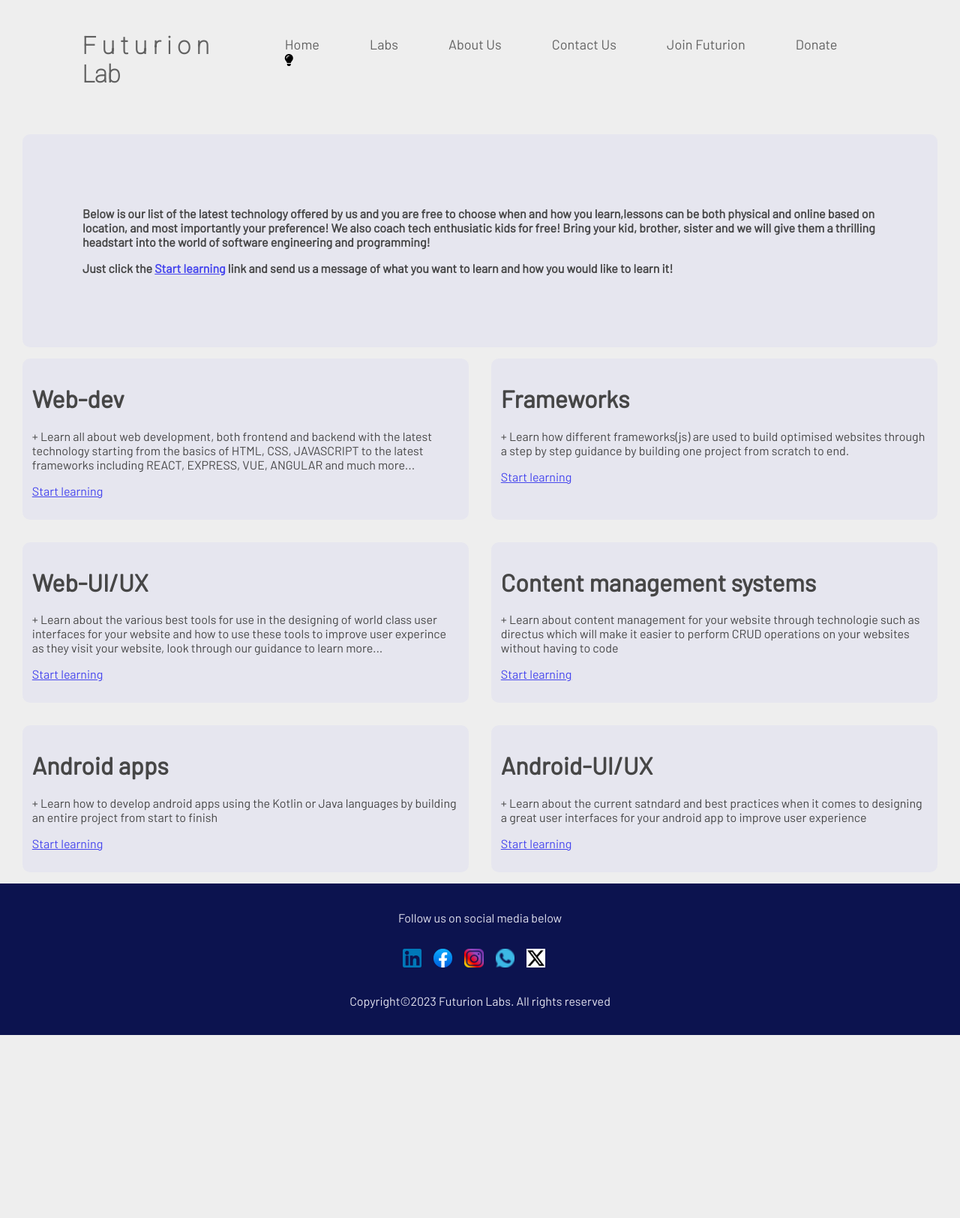
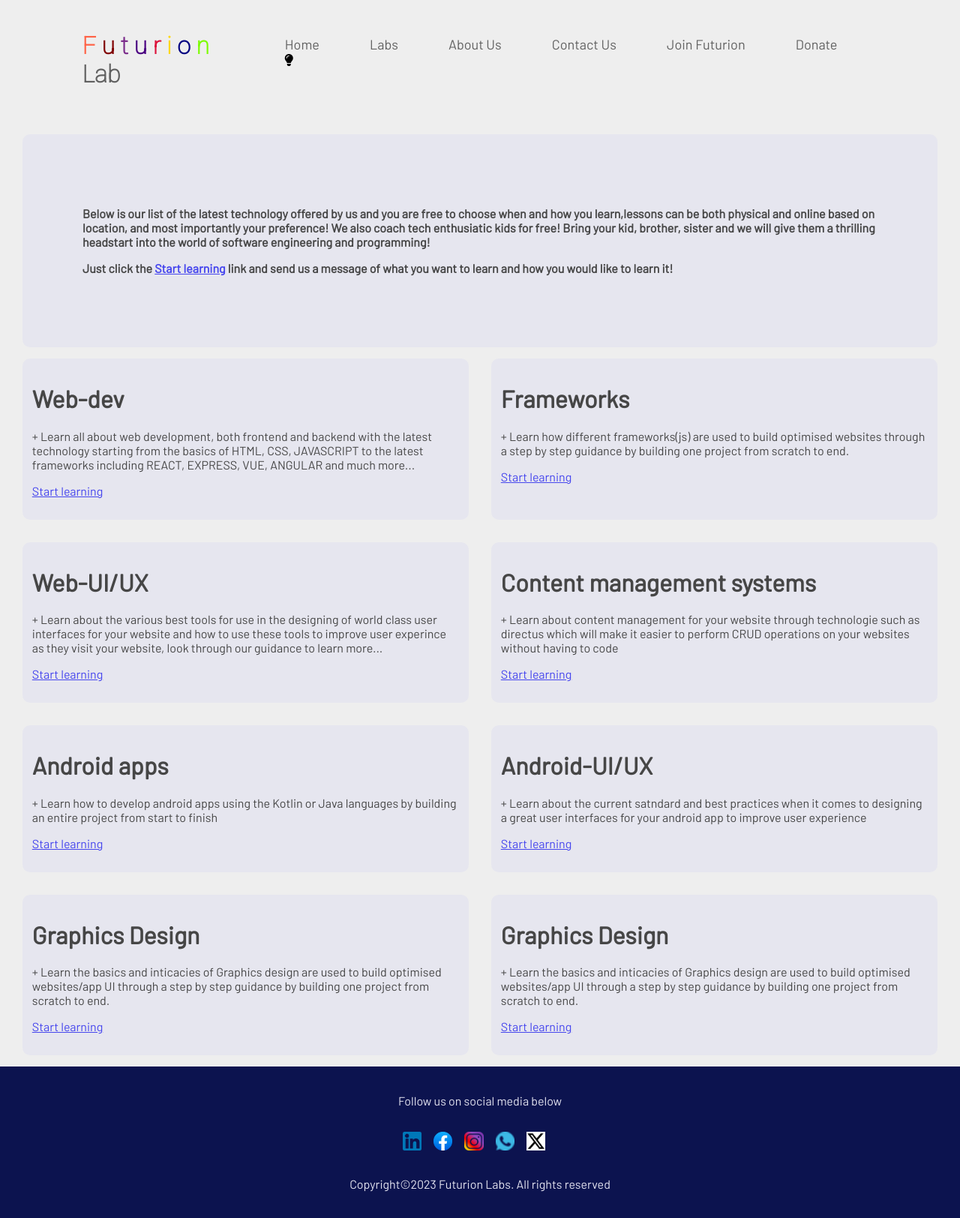
Before and after one commit to louisotieno2001/Futurion, a website: page app/public/labs.html in a window 1280 px wide. Shown: the whole page at 75% size. Before the commit the page ends 1380 px from the top, so only its background shows below. Drawn offline with Linux system fonts and the light colour scheme.

Commit message:
Brought back color

```diff
--- a/app/package.json
+++ b/app/package.json
@@ -10,7 +10,7 @@
   "license": "ISC",
   "dependencies": {
     "body-parse": "^0.1.0",
-    "dotenv": "^16.3.1",
+    "dotenv": "^16.4.5",
     "express": "^4.18.2",
     "express-urlrewrite": "^2.0.1",
     "html-express-js": "^1.1.1",
--- a/app/public/css/dark-theme.css
+++ b/app/public/css/dark-theme.css
@@ -1,6 +1,10 @@
 body.dark-theme {
     background-color: #1a1a1a;
     color: #ffffff;
+}
+
+body.dark-theme a{
+    color: #aaebaa;
 }
 
 body.dark-theme .mobile-cookie-banner{
@@ -44,18 +48,18 @@ body.dark-theme .presentation {
     margin-bottom: 25px;
 }
 
-body.dark-theme .presentation:hover {
+/* body.dark-theme .presentation:hover {
   background-image: url(../res/pres.png);
   background-position: center;
   background-size: cover;
-    opacity: 1; /* Change this to 1 for fully opaque */
+    opacity: 1;
     padding: 4em;
     font-size: larger;
     font-weight: bolder;
     transition: padding 0.6s cubic-bezier(0.68, -0.55, 0.27, 1.55),
         margin-left 0.6s cubic-bezier(0.68, -0.55, 0.27, 1.55),
         font-size 0.6s cubic-bezier(0.68, -0.55, 0.27, 1.55);
-}
+} */
 
 body.dark-theme .logo{
   font-size: 2em;
@@ -82,16 +86,16 @@ body.dark-theme .labs-banner{
   font-weight: bolder;
 }
 
-body.dark-theme .labs-banner:hover{
+/* body.dark-theme .labs-banner:hover{
   background: #2e2e30;
-  opacity: 1; /* Change this to 1 for fully opaque */
+  opacity: 1;
   padding: 5.5em;
   font-size: larger;
   font-weight: bolder;
   transition: padding 0.6s cubic-bezier(0.68, -0.55, 0.27, 1.55),
       margin-left 0.6s cubic-bezier(0.68, -0.55, 0.27, 1.55),
       font-size 0.6s cubic-bezier(0.68, -0.55, 0.27, 1.55);
-}
+} */
 
 body.dark-theme .web{
   width: 50%;
@@ -103,16 +107,16 @@ body.dark-theme .web{
   margin-left: 30px;
 }
 
-body.dark-theme .web:hover{
+/* body.dark-theme .web:hover{
   background: #2e2e30;
-  opacity: 1; /* Change this to 1 for fully opaque */
+  opacity: 1;
   padding: 1.5em;
   font-size: larger;
   font-weight: bolder;
   transition: padding 0.6s cubic-bezier(0.68, -0.55, 0.27, 1.55),
       margin-left 0.6s cubic-bezier(0.68, -0.55, 0.27, 1.55),
       font-size 0.6s cubic-bezier(0.68, -0.55, 0.27, 1.55);
-}
+} */
 
 body.dark-theme .frameworks{
   width: 50%;
@@ -124,16 +128,16 @@ body.dark-theme .frameworks{
   margin-right: 30px;
 }
 
-body.dark-theme .frameworks:hover{
+/* body.dark-theme .frameworks:hover{
   background: #2e2e30;
-  opacity: 1; /* Change this to 1 for fully opaque */
+  opacity: 1;
   padding: 1.5em;
   font-size: larger;
   font-weight: bolder;
   transition: padding 0.6s cubic-bezier(0.68, -0.55, 0.27, 1.55),
       margin-left 0.6s cubic-bezier(0.68, -0.55, 0.27, 1.55),
       font-size 0.6s cubic-bezier(0.68, -0.55, 0.27, 1.55);
-}
+} */
 
 body.dark-theme .web-design{
   width: 50%;
@@ -145,16 +149,16 @@ body.dark-theme .web-design{
   margin-left: 30px;
 }
 
-body.dark-theme .web-design:hover{
+/* body.dark-theme .web-design:hover{
   background: #2e2e30;
-  opacity: 1; /* Change this to 1 for fully opaque */
+  opacity: 1;
   padding: 1.5em;
   font-size: larger;
   font-weight: bolder;
   transition: padding 0.6s cubic-bezier(0.68, -0.55, 0.27, 1.55),
       margin-left 0.6s cubic-bezier(0.68, -0.55, 0.27, 1.55),
       font-size 0.6s cubic-bezier(0.68, -0.55, 0.27, 1.55);
-}
+} */
 
 body.dark-theme .cms{
   width: 50%;
@@ -166,16 +170,16 @@ body.dark-theme .cms{
   margin-right: 30px;
 }
 
-body.dark-theme .cms:hover{
+/* body.dark-theme .cms:hover{
   background: #2e2e30;
-  opacity: 1; /* Change this to 1 for fully opaque */
+  opacity: 1;
   padding: 1.5em;
   font-size: larger;
   font-weight: bolder;
   transition: padding 0.6s cubic-bezier(0.68, -0.55, 0.27, 1.55),
       margin-left 0.6s cubic-bezier(0.68, -0.55, 0.27, 1.55),
       font-size 0.6s cubic-bezier(0.68, -0.55, 0.27, 1.55);
-}
+} */
 
 body.dark-theme .android{
   width: 50%;
@@ -187,16 +191,16 @@ body.dark-theme .android{
   margin-left: 30px;
 }
 
-body.dark-theme .android:hover{
+/* body.dark-theme .android:hover{
   background: #2e2e30;
-  opacity: 1; /* Change this to 1 for fully opaque */
+  opacity: 1;
   padding: 1.5em;
   font-size: larger;
   font-weight: bolder;
   transition: padding 0.6s cubic-bezier(0.68, -0.55, 0.27, 1.55),
       margin-left 0.6s cubic-bezier(0.68, -0.55, 0.27, 1.55),
       font-size 0.6s cubic-bezier(0.68, -0.55, 0.27, 1.55);
-}
+} */
 
 body.dark-theme .android-ui{
   width: 50%;
@@ -208,16 +212,16 @@ body.dark-theme .android-ui{
   margin-right: 30px;
 }
 
-body.dark-theme .android-ui:hover{
+/* body.dark-theme .android-ui:hover{
   background: #2e2e30;
-  opacity: 1; /* Change this to 1 for fully opaque */
+  opacity: 1;
   padding: 1.5em;
   font-size: larger;
   font-weight: bolder;
   transition: padding 0.6s cubic-bezier(0.68, -0.55, 0.27, 1.55),
       margin-left 0.6s cubic-bezier(0.68, -0.55, 0.27, 1.55),
       font-size 0.6s cubic-bezier(0.68, -0.55, 0.27, 1.55);
-}
+} */
 
 body.dark-theme .contacting-banner{
   padding: 2em;
@@ -265,16 +269,16 @@ body.dark-theme .about-p{
   font-size: larger;
 }
 
-body.dark-theme .about-p:hover{
+/* body.dark-theme .about-p:hover{
   background: #2e2e30;
-  opacity: 1; /* Change this to 1 for fully opaque */
+  opacity: 1;
   padding: 3em;
   font-size: larger;
   font-weight: bolder;
   transition: padding 0.6s cubic-bezier(0.68, -0.55, 0.27, 1.55),
       margin-left 0.6s cubic-bezier(0.68, -0.55, 0.27, 1.55),
       font-size 0.6s cubic-bezier(0.68, -0.55, 0.27, 1.55);
-}
+} */
 
 body.dark-theme .join-p{
   background-color: #2e2e30;
@@ -287,16 +291,16 @@ body.dark-theme .join-p{
   font-size: larger;
 }
 
-body.dark-theme .join-p:hover{
+/* body.dark-theme .join-p:hover{
   background: #2e2e30;
-  opacity: 1; /* Change this to 1 for fully opaque */
+  opacity: 1;
   padding: 3em;
   font-size: larger;
   font-weight: bolder;
   transition: padding 0.6s cubic-bezier(0.68, -0.55, 0.27, 1.55),
       margin-left 0.6s cubic-bezier(0.68, -0.55, 0.27, 1.55),
       font-size 0.6s cubic-bezier(0.68, -0.55, 0.27, 1.55);
-}
+} */
 
 body.dark-theme .donor-p{
   background-color: #2e2e30;
@@ -308,16 +312,16 @@ body.dark-theme .donor-p{
   font-size: larger;
 }
 
-body.dark-theme .donor-p:hover{
+/* body.dark-theme .donor-p:hover{
   background:  #2e2e30;
-  opacity: 1; /* Change this to 1 for fully opaque */
+  opacity: 1;
   padding: 3em;
   font-size: larger;
   font-weight: bolder;
   transition: padding 0.6s cubic-bezier(0.68, -0.55, 0.27, 1.55),
       margin-left 0.6s cubic-bezier(0.68, -0.55, 0.27, 1.55),
       font-size 0.6s cubic-bezier(0.68, -0.55, 0.27, 1.55);
-}
+} */
 
 body.dark-theme .cookie{
   margin-top: 10px;
--- a/app/public/css/styles.css
+++ b/app/public/css/styles.css
@@ -229,16 +229,16 @@ li a {
     font-weight: bolder;
 }
 
-.labs-banner:hover{
+/* .labs-banner:hover{
     background: #fafafa;
-    opacity: 1; /* Change this to 1 for fully opaque */
+    opacity: 1;
     padding: 5.5em;
     font-size: larger;
     font-weight: bolder;
     transition: padding 0.6s cubic-bezier(0.68, -0.55, 0.27, 1.55),
         margin-left 0.6s cubic-bezier(0.68, -0.55, 0.27, 1.55),
         font-size 0.6s cubic-bezier(0.68, -0.55, 0.27, 1.55);
-}
+} */
 
 .section-one{
     display: flex;
@@ -255,16 +255,16 @@ li a {
     margin-left: 30px;
 }
 
-.web:hover{
+/* .web:hover{
     background: #fafafa;
-    opacity: 1; /* Change this to 1 for fully opaque */
+    opacity: 1;
     padding: 1.5em;
     font-size: larger;
     font-weight: bolder;
     transition: padding 0.6s cubic-bezier(0.68, -0.55, 0.27, 1.55),
         margin-left 0.6s cubic-bezier(0.68, -0.55, 0.27, 1.55),
         font-size 0.6s cubic-bezier(0.68, -0.55, 0.27, 1.55);
-}
+} */
 
 .frameworks{
     width: 50%;
@@ -276,16 +276,16 @@ li a {
     margin-right: 30px;
 }
 
-.frameworks:hover{
+/* .frameworks:hover{
     background: #fafafa;
-    opacity: 1; /* Change this to 1 for fully opaque */
+    opacity: 1;
     padding: 1.5em;
     font-size: larger;
     font-weight: bolder;
     transition: padding 0.6s cubic-bezier(0.68, -0.55, 0.27, 1.55),
         margin-left 0.6s cubic-bezier(0.68, -0.55, 0.27, 1.55),
         font-size 0.6s cubic-bezier(0.68, -0.55, 0.27, 1.55);
-}
+} */
 
 
 .section-two{
@@ -303,16 +303,16 @@ li a {
     margin-left: 30px;
 }
 
-.web-design:hover{
+/* .web-design:hover{
     background: #fafafa;
-    opacity: 1; /* Change this to 1 for fully opaque */
+    opacity: 1;
     padding: 1.5em;
     font-size: larger;
     font-weight: bolder;
     transition: padding 0.6s cubic-bezier(0.68, -0.55, 0.27, 1.55),
         margin-left 0.6s cubic-bezier(0.68, -0.55, 0.27, 1.55),
         font-size 0.6s cubic-bezier(0.68, -0.55, 0.27, 1.55);
-}
+} */
 
 .cms{
     width: 50%;
@@ -324,16 +324,16 @@ li a {
     margin-right: 30px;
 }
 
-.cms:hover{
+/* .cms:hover{
     background: #fafafa;
-    opacity: 1; /* Change this to 1 for fully opaque */
+    opacity: 1;
     padding: 1.5em;
     font-size: larger;
     font-weight: bolder;
     transition: padding 0.6s cubic-bezier(0.68, -0.55, 0.27, 1.55),
         margin-left 0.6s cubic-bezier(0.68, -0.55, 0.27, 1.55),
         font-size 0.6s cubic-bezier(0.68, -0.55, 0.27, 1.55);
-}
+} */
 
 
 .section-three{
@@ -351,16 +351,16 @@ li a {
     margin-left: 30px;
 }
 
-.android:hover{
+/* .android:hover{
     background: #fafafa;
-    opacity: 1; /* Change this to 1 for fully opaque */
+    opacity: 1;
     padding: 1.5em;
     font-size: larger;
     font-weight: bolder;
     transition: padding 0.6s cubic-bezier(0.68, -0.55, 0.27, 1.55),
         margin-left 0.6s cubic-bezier(0.68, -0.55, 0.27, 1.55),
         font-size 0.6s cubic-bezier(0.68, -0.55, 0.27, 1.55);
-}
+} */
 
 .android-ui{
     width: 50%;
@@ -372,16 +372,16 @@ li a {
     margin-right: 30px;
 }
 
-.android-ui:hover{
+/* .android-ui:hover{
     background: #fafafa;
-    opacity: 1; /* Change this to 1 for fully opaque */
+    opacity: 1;
     padding: 1.5em;
     font-size: larger;
     font-weight: bolder;
     transition: padding 0.6s cubic-bezier(0.68, -0.55, 0.27, 1.55),
         margin-left 0.6s cubic-bezier(0.68, -0.55, 0.27, 1.55),
         font-size 0.6s cubic-bezier(0.68, -0.55, 0.27, 1.55);
-}
+} */
 
 .contacting-banner{
     padding: 2em;
@@ -518,16 +518,16 @@ li a {
     font-size: larger;
 }
 
-.about-p:hover{
+/* .about-p:hover{
     background: #fafafa;
-    opacity: 1; /* Change this to 1 for fully opaque */
+    opacity: 1;
     padding: 2em;
     font-size: larger;
     font-weight: bolder;
     transition: padding 0.6s cubic-bezier(0.68, -0.55, 0.27, 1.55),
         margin-left 0.6s cubic-bezier(0.68, -0.55, 0.27, 1.55),
         font-size 0.6s cubic-bezier(0.68, -0.55, 0.27, 1.55);
-}
+} */
 
 .join-p{
     background-color: #e3e3f0;
@@ -544,27 +544,27 @@ li a {
     color: #fff;
 }
 
-.join-p:hover{
+/* .join-p:hover{
     background: #fafafa;
-    opacity: 1; /* Change this to 1 for fully opaque */
+    opacity: 1;
     padding: 3em;
     font-size: larger;
     font-weight: bolder;
     transition: padding 0.6s cubic-bezier(0.68, -0.55, 0.27, 1.55),
         margin-left 0.6s cubic-bezier(0.68, -0.55, 0.27, 1.55),
         font-size 0.6s cubic-bezier(0.68, -0.55, 0.27, 1.55);
-}
+} */
 
-.donor-p:hover{
+/* .donor-p:hover{
     background: #fafafa;
-    opacity: 1; /* Change this to 1 for fully opaque */
+    opacity: 1;
     padding: 3em;
     font-size: larger;
     font-weight: bolder;
     transition: padding 0.6s cubic-bezier(0.68, -0.55, 0.27, 1.55),
         margin-left 0.6s cubic-bezier(0.68, -0.55, 0.27, 1.55),
         font-size 0.6s cubic-bezier(0.68, -0.55, 0.27, 1.55);
-}
+} */
 
 /* Mobile design */
 @media (max-width: 1068px) {
@@ -739,14 +739,14 @@ li a {
         font-family: 'Barlow', sans-serif;
     }
 
-    .labs-banner:hover{
+    /* .labs-banner:hover{
         padding: 1.5em;
         margin-top: 80px;
         margin-left: 30px;
         margin-right: 30px;
         font-weight: lighter;
         font-family: 'Barlow', sans-serif;
-    }
+    } */
 
     .web{
         width: 78%;
@@ -833,16 +833,16 @@ li a {
         font-size: large;
     }
 
-    .about-p:hover{
+    /* .about-p:hover{
         background: #fafafa;
-        opacity: 1; /* Change this to 1 for fully opaque */
+        opacity: 1;
         padding: 1em;
         font-size: medium;
         font-weight: bold;
         transition: padding 0.6s cubic-bezier(0.68, -0.55, 0.27, 1.55),
             margin-left 0.6s cubic-bezier(0.68, -0.55, 0.27, 1.55),
             font-size 0.6s cubic-bezier(0.68, -0.55, 0.27, 1.55);
-    }
+    } */
 
     .join-p{
         padding: .8em;
@@ -860,16 +860,16 @@ li a {
         font-size: larger;
     }
 
-    .donor-p:hover{
+    /* .donor-p:hover{
         background: #e3e3f0;
-        opacity: 1; /* Change this to 1 for fully opaque */
+        opacity: 1;
         padding: 3em;
         font-size: medium;
         font-weight: light;
         transition: padding 0.6s cubic-bezier(0.68, -0.55, 0.27, 1.55),
             margin-left 0.6s cubic-bezier(0.68, -0.55, 0.27, 1.55),
             font-size 0.6s cubic-bezier(0.68, -0.55, 0.27, 1.55);
-    }
+    } */
 
     .donor-banner{
         margin-top: 20px;
@@ -880,7 +880,7 @@ li a {
     }
 
     .presentation:hover{
-        opacity: 1; /* Change this to 1 for fully opaque */
+        opacity: 1;
         padding: .5em;
         background-image: url(../res/pres.png);
         background-position: center;
@@ -891,16 +891,16 @@ li a {
             font-size 0.6s cubic-bezier(0.68, -0.55, 0.27, 1.55);
     }
 
-    .join-p:hover{
+    /* .join-p:hover{
         background: #fafafa;
-        opacity: 1; /* Change this to 1 for fully opaque */
+        opacity: 1;
         padding: 1.5em;
         font-size: larger;
         font-weight: bolder;
         transition: padding 0.6s cubic-bezier(0.68, -0.55, 0.27, 1.55),
             margin-left 0.6s cubic-bezier(0.68, -0.55, 0.27, 1.55),
             font-size 0.6s cubic-bezier(0.68, -0.55, 0.27, 1.55);
-      }
+      } */
 
 
 }
--- a/app/public/javascript/colorChange.js
+++ b/app/public/javascript/colorChange.js
@@ -1,13 +1,13 @@
-// const colorfulLetters = document.querySelectorAll('.letter');
-// const colors = ['#1A5D1A', '#7B2C8B', '#CA3435', '#1746A0', '#FFD700', '#008080', '#FF4500', '#8A2BE2', '#32CD32', '#FF6347', '#800000', '#808000', '#4B0082', '#ADFF2F', '#FF00FF', '#FF69B4', '#00CED1', '#191970', '#DC143C', '#FF8C00', '#8B008B', '#2E8B57', '#B22222', '#7CFC00', '#000080', '#FF1493', '#556B2F', '#FF4500', '#483D8B', '#8B4513'];
+const colorfulLetters = document.querySelectorAll('.letter');
+const colors = ['#1A5D1A', '#7B2C8B', '#CA3435', '#1746A0', '#FFD700', '#008080', '#FF4500', '#8A2BE2', '#32CD32', '#FF6347', '#800000', '#808000', '#4B0082', '#ADFF2F', '#FF00FF', '#FF69B4', '#00CED1', '#191970', '#DC143C', '#FF8C00', '#8B008B', '#2E8B57', '#B22222', '#7CFC00', '#000080', '#FF1493', '#556B2F', '#FF4500', '#483D8B', '#8B4513'];
 
-// function changeColors() {
-//   colorfulLetters.forEach(letter => {
-//     const randomColor = colors[Math.floor(Math.random() * colors.length)];
-//     letter.style.color = randomColor;
-//   });
+function changeColors() {
+  colorfulLetters.forEach(letter => {
+    const randomColor = colors[Math.floor(Math.random() * colors.length)];
+    letter.style.color = randomColor;
+  });
 
-//   setTimeout(changeColors, 2000); // Change colors every 2 seconds
-// }
+  setTimeout(changeColors, 2000); // Change colors every 2 seconds
+}
 
-// changeColors(); // Start changing colors immediately
+changeColors(); // Start changing colors immediately
--- a/app/public/labs.html
+++ b/app/public/labs.html
@@ -29,7 +29,7 @@
     <script async src="https://www.googletagmanager.com/gtag/js?id=G-VCMHYS7QJ4"></script>
     <script>
         window.dataLayer = window.dataLayer || [];
-  function gtag(){dataLayer.push(arguments);}
+        function gtag() { dataLayer.push(arguments); }
         gtag('js', new Date());
 
         gtag('config', 'G-VCMHYS7QJ4');
@@ -73,8 +73,12 @@
             </ul>
         </nav>
         <div class="labs-banner">
-            <p>Below is our list of the latest technology offered by us and you are free to choose when and how you learn,lessons can be both physical and online based on location, and most importantly your preference! We also coach tech enthusiatic kids for free! Bring your kid, brother, sister and we will give them a thrilling headstart into the world of software engineering and programming!</p>
-            <p>Just click the <a href="courses.html">Start learning</a> link and send us a message of what you want to learn and how you would like to learn it!</p>
+            <p>Below is our list of the latest technology offered by us and you are free to choose when and how you
+                learn,lessons can be both physical and online based on location, and most importantly your preference!
+                We also coach tech enthusiatic kids for free! Bring your kid, brother, sister and we will give them a
+                thrilling headstart into the world of software engineering and programming!</p>
+            <p>Just click the <a href="courses.html">Start learning</a> link and send us a message of what you want to
+                learn and how you would like to learn it!</p>
         </div>
         <div class="section-one">
             <div class="web">
@@ -132,17 +136,46 @@
                 <p><a href="courses.html">Start learning</a></p>
             </div>
         </div>
+        <div class="section-three">
+
+            <div class="android">
+                <h1>Graphics Design</h1>
+                <p> + Learn the basics and inticacies of Graphics design are used to build optimised websites/app UI
+                    through a step by step
+                    guidance by
+                    building one project from scratch to
+                    end.
+                </p>
+                <p><a href="courses.html">Start learning</a></p>
+            </div>
+            <div class="android-ui">
+                <h1>Graphics Design</h1>
+                <p> + Learn the basics and inticacies of Graphics design are used to build optimised websites/app UI
+                    through a step by step
+                    guidance by
+                    building one project from scratch to
+                    end.
+                </p>
+                <p><a href="courses.html">Start learning</a></p>
+            </div>
+        </div>
+
     </div>
     <footer class="footer">
         <center>
             <p>Follow us on social media below</p>
         </center>
         <div class="socials">
-            <li class="socials_lin"><a href="https://www.linkedin.com/company/futurionlabs/?viewAsMember=true" target="_blank"><img src="res/linkedin.png" alt="LinkedIn"></a></li>
-            <li class="socials_fb"><a href="https://www.facebook.com/profile.php?id=61551541325742" target="_blank"><img src="res/Facebook.png" alt="Facebook"></a></li>
-            <li class="socials_ig"><a href="https://www.instagram.com/futurion_labs123/" target="_blank"><img src="res/Instagram.png" alt="Instagram"></a></li>
-            <li class="socials_wa"><a href="https://wa.me/254746852485" target="_blank"><img src="res/icon-whatsapp.png" alt="Whatsapp"></a></li>
-            <li class="socials_tw"><a href="https://twitter.com/louiso_chieng1" target="_blank"><img src="res/x.jpg" alt="twitter"></a></li>
+            <li class="socials_lin"><a href="https://www.linkedin.com/company/futurionlabs/?viewAsMember=true"
+                    target="_blank"><img src="res/linkedin.png" alt="LinkedIn"></a></li>
+            <li class="socials_fb"><a href="https://www.facebook.com/profile.php?id=61551541325742" target="_blank"><img
+                        src="res/Facebook.png" alt="Facebook"></a></li>
+            <li class="socials_ig"><a href="https://www.instagram.com/futurion_labs123/" target="_blank"><img
+                        src="res/Instagram.png" alt="Instagram"></a></li>
+            <li class="socials_wa"><a href="https://wa.me/254746852485" target="_blank"><img src="res/icon-whatsapp.png"
+                        alt="Whatsapp"></a></li>
+            <li class="socials_tw"><a href="https://twitter.com/louiso_chieng1" target="_blank"><img src="res/x.jpg"
+                        alt="twitter"></a></li>
         </div>
         <p>Copyright&copy;2023 Futurion Labs. All rights reserved</p>
     </footer>
```
Also changed, not shown: app/public/index.html (+2 -3 lines), app/public/portfolio.html (added, +11 -0 lines), 1 other file. Lines whose indentation alone changed are shown as unchanged.
